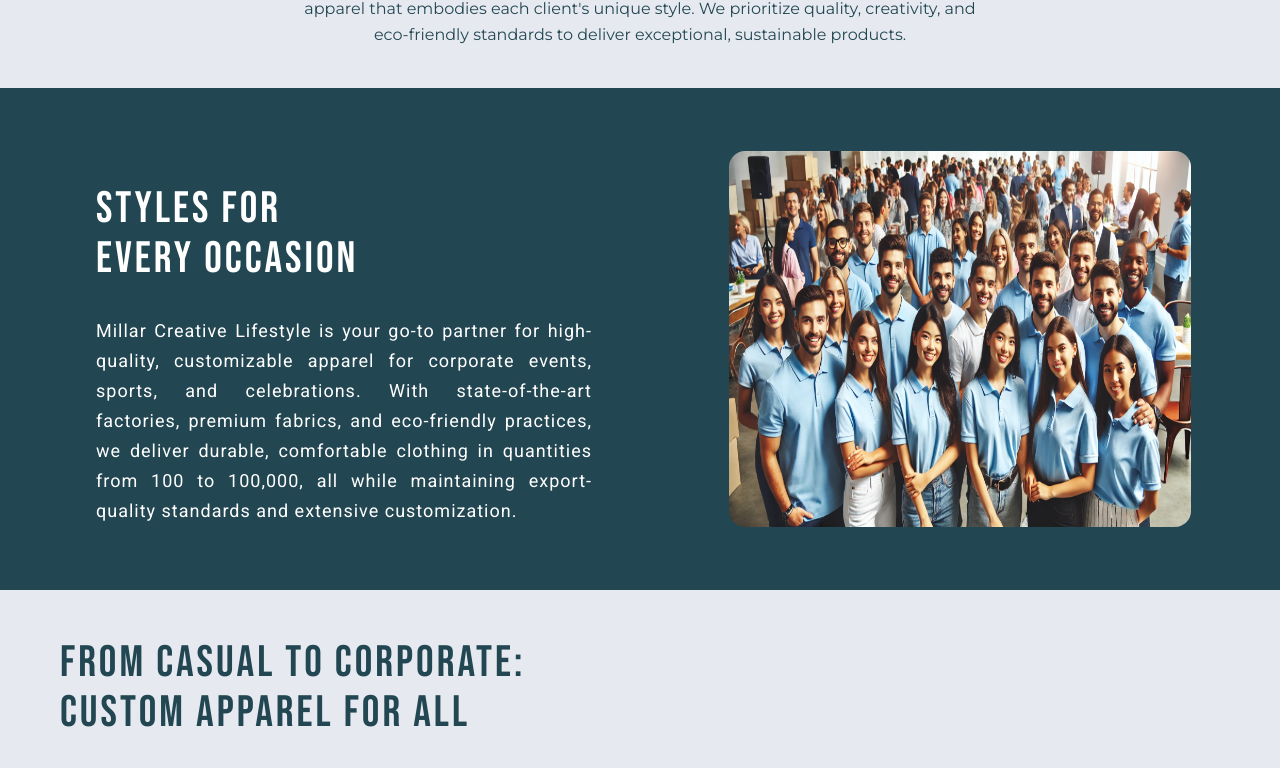
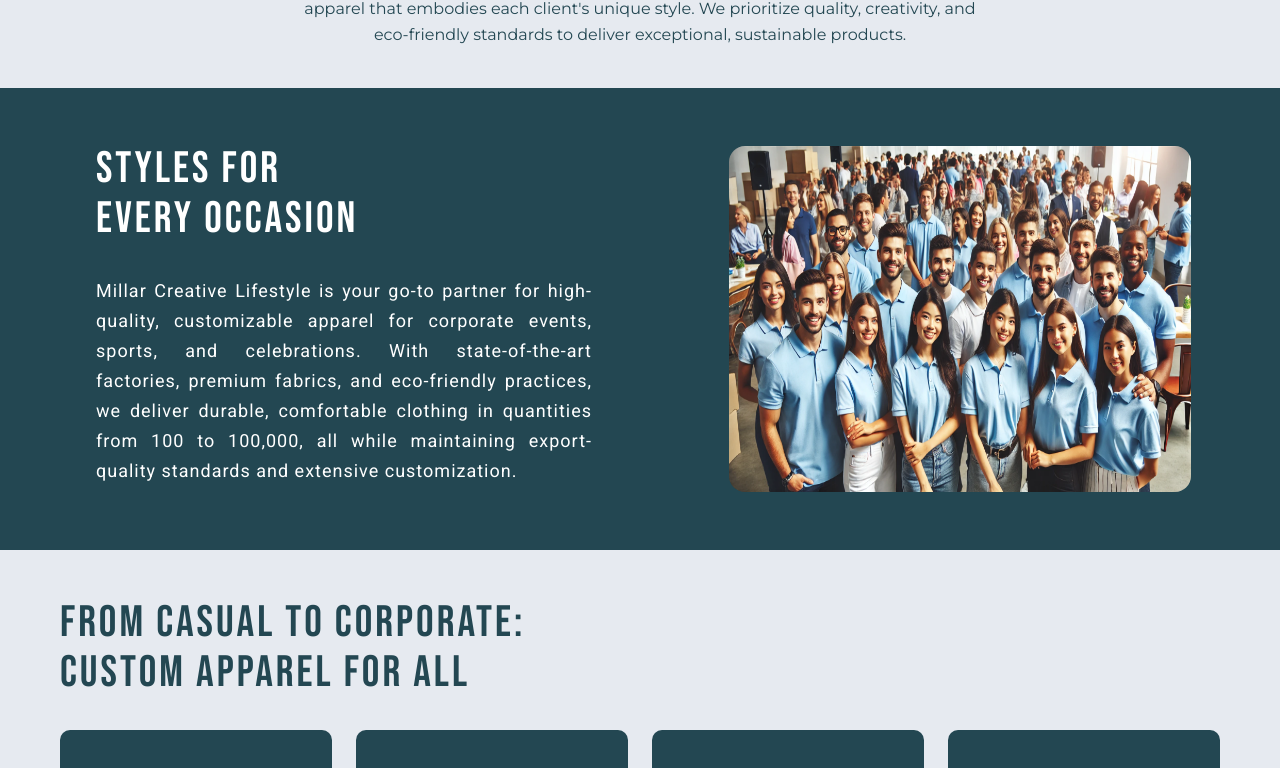
Before and after one commit to sanjaykrishnatk/millaf, a React (Vite) app: page / in a window 1280 px wide. Shown: the part 952-1720 px from the top of the page. Built offline with nearby package versions, Linux system fonts and the light colour scheme.

Commit message:
15611-2024 v1

```diff
--- a/src/App.jsx
+++ b/src/App.jsx
@@ -16,9 +16,6 @@ function App() {
     autoRaf: true,
   });
 
-  lenis.on("scroll", (e) => {
-    console.log(e);
-  });
   return (
     <div className="container-fluid d-flex flex-column p-0 wrapper">
       <Section1 />
--- a/src/sections/Section3.jsx
+++ b/src/sections/Section3.jsx
@@ -17,7 +17,7 @@ function Section3() {
         data-aos="fade-right"
         data-aos-duration="1000"
       >
-        <h1 className={`sec-3-header ${!isMobile ? "ms-5 mt-5 " : ""}`}>
+        <h1 className={`sec-3-header ${!isMobile ? "ms-5 mt-2 " : ""}`}>
           Styles For Every Occasion
         </h1>
         <p className={`sec-3-text ${!isMobile ? "ms-5 mt-4 " : ""}`}>
```
